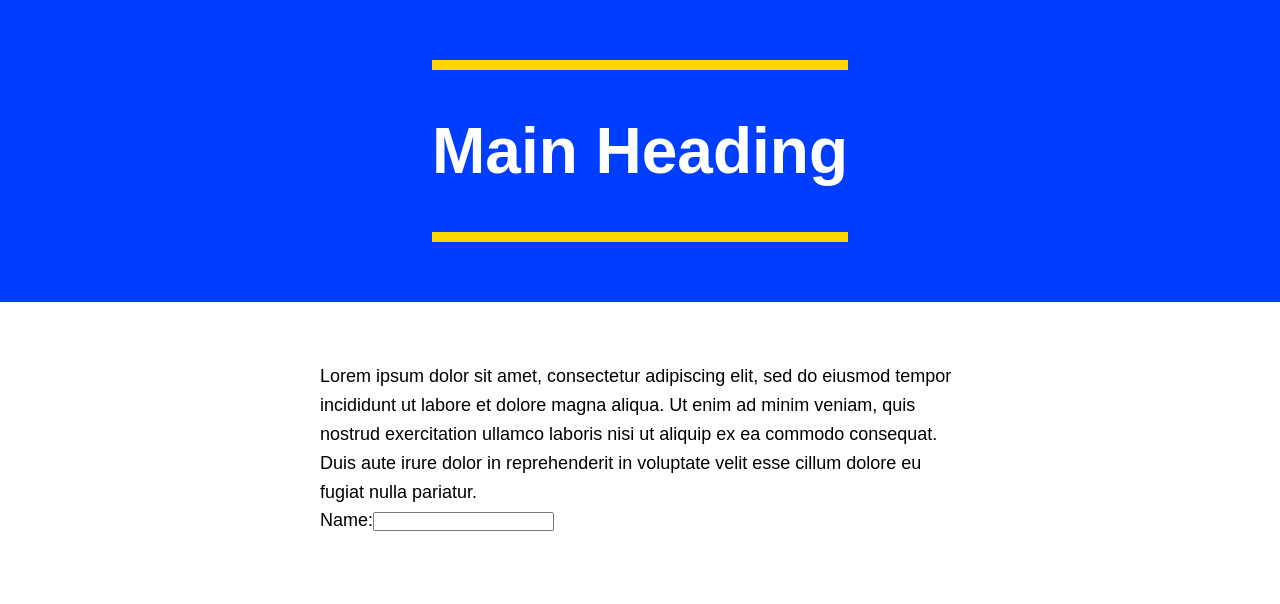
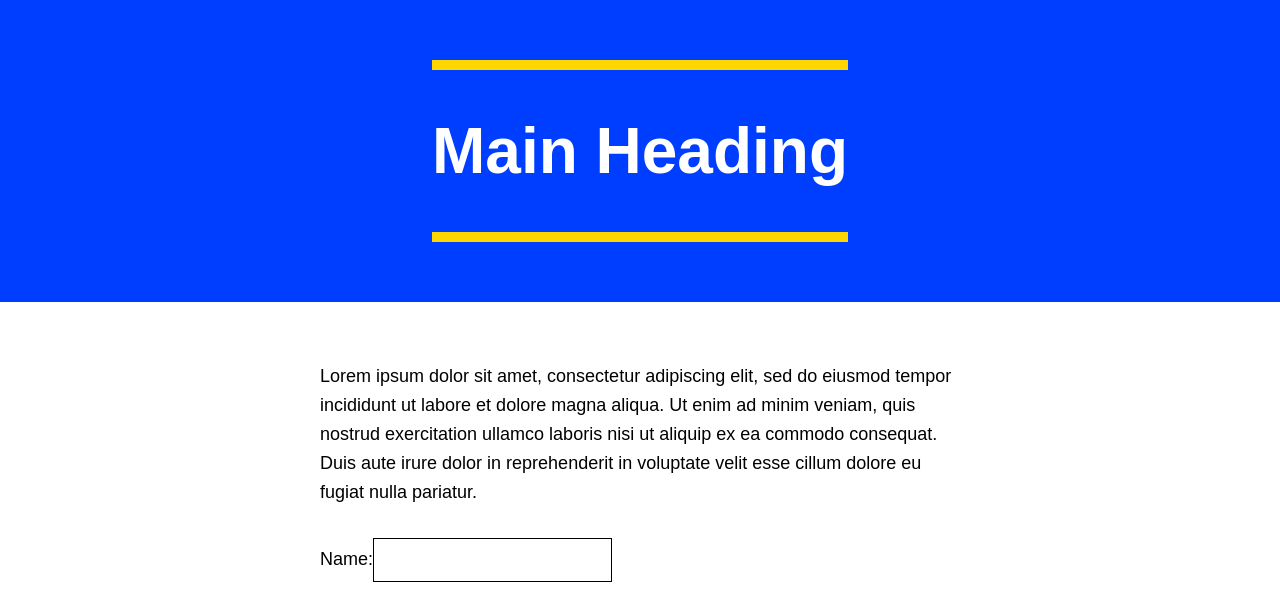
Before and after one commit to dkempton12/components-library, a React (Create React App) app: page / in a window 1280 px wide. Shown: the top 604 px of the page. Built offline with nearby package versions, Linux system fonts and the light colour scheme.

Commit message:
Input styling

```diff
--- a/src/components/Form/Input/Input.js
+++ b/src/components/Form/Input/Input.js
@@ -1,4 +1,5 @@
 import React, { useState } from "react";
+import "./Input.scss";
 
 function Input({ label }) {
   const [value, setValue] = useState("");
--- /dev/null
+++ b/src/components/Form/Input/Input.scss
@@ -0,0 +1,17 @@
+@use "../../../theme/colors.scss";
+
+.field {
+  margin: 2rem 0;
+
+  input[type="text"] {
+    padding: 12px 15px;
+    border: 1px solid colors.$black;
+    border-radius: 0;
+    font-size: 1rem;
+    outline: 0;
+
+    &:focus {
+      border: 2px solid colors.$slateblue;
+    }
+  }
+}
```
